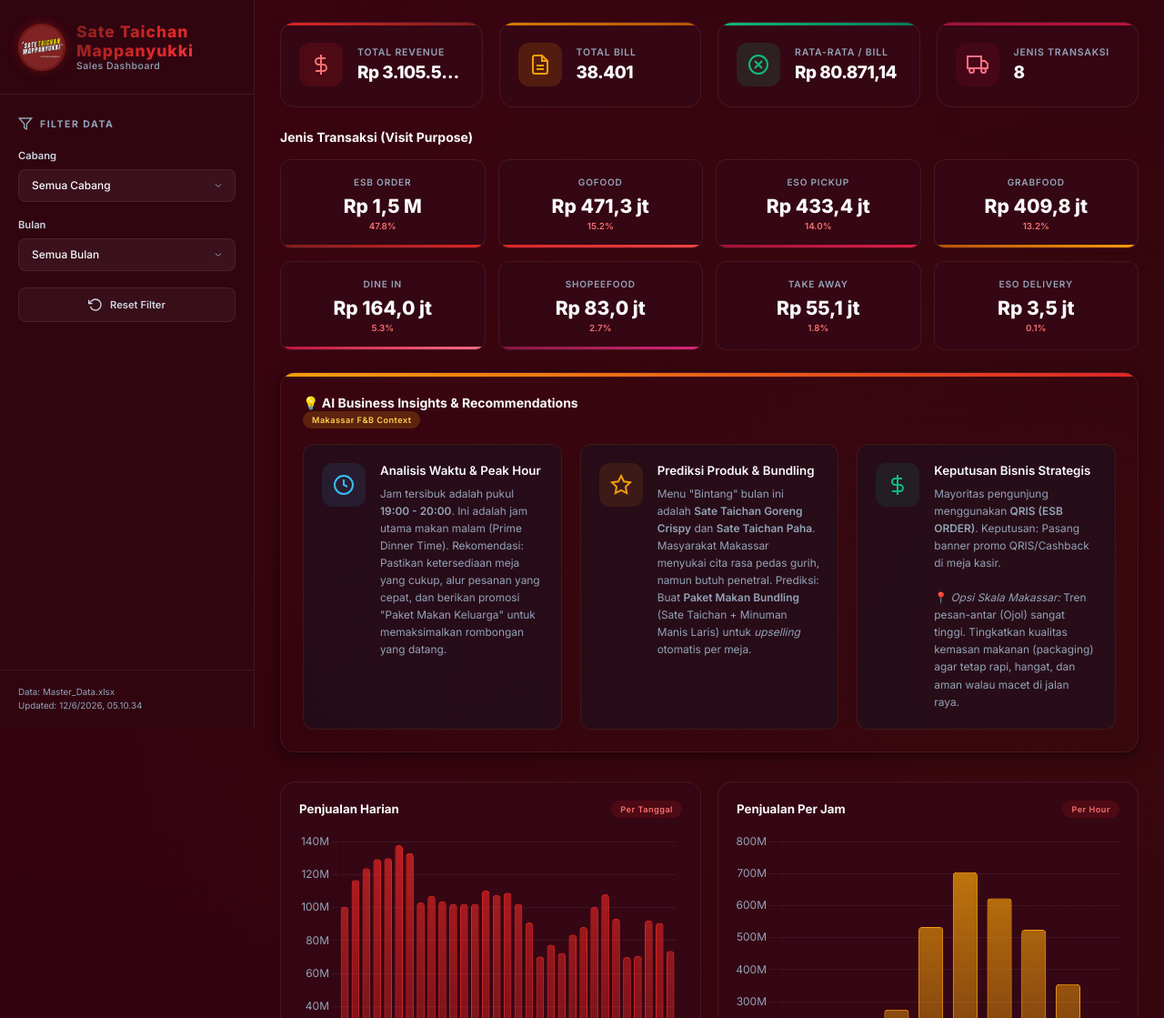
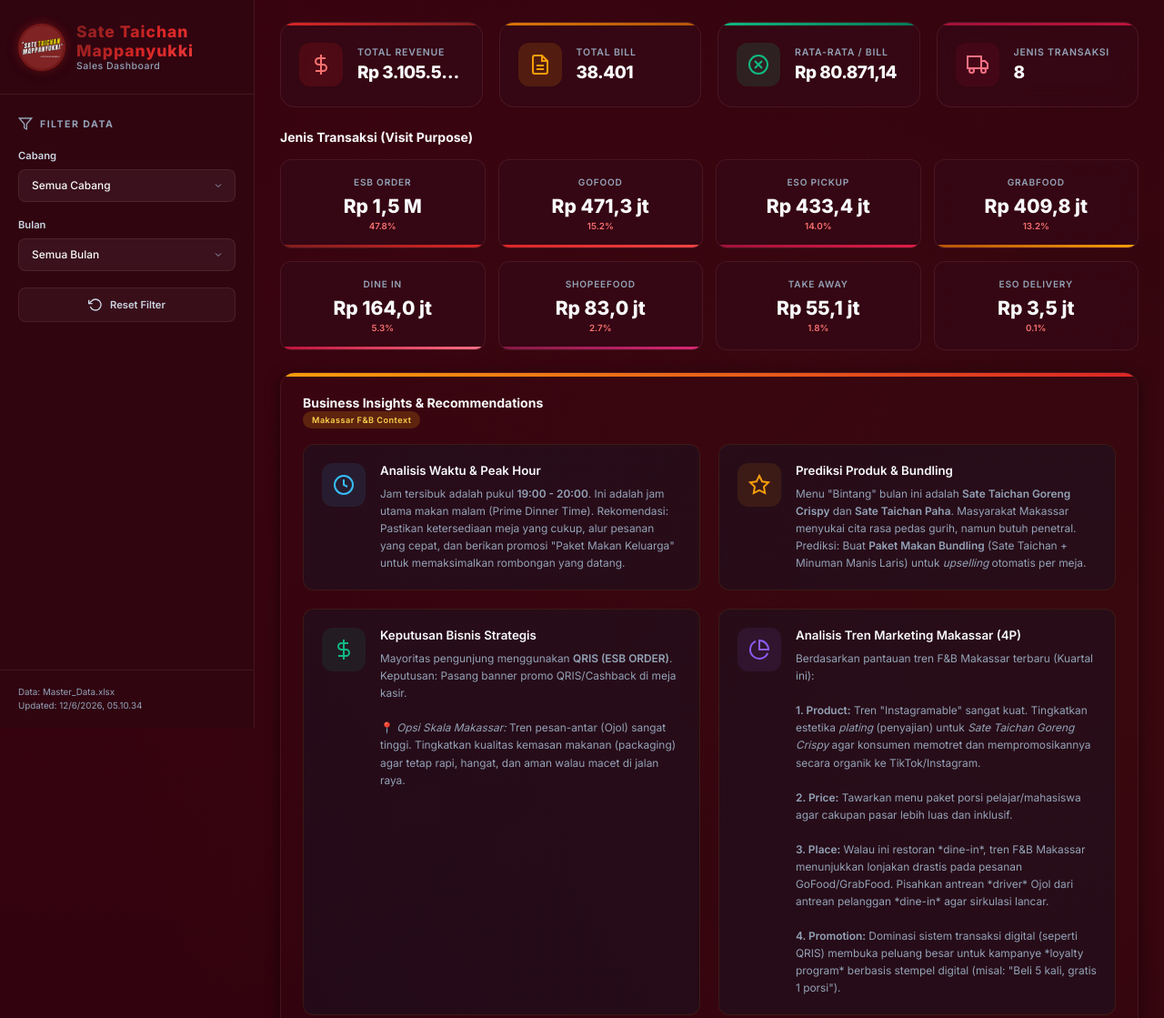
Before and after one commit to MAliefRuslan/Dashboard_STM, a website: page index.html in a window 1280 px wide. Shown: the top 1119 px of the page at 91% size. Drawn offline with nearby package versions, Linux system fonts and the light colour scheme.

Commit message:
Update insights title and add Marketing Analysis (4P) card with real-time F&B trends

```diff
--- a/app.js
+++ b/app.js
@@ -294,6 +294,29 @@
   }
 
   document.getElementById('insightBusiness').innerHTML = businessText || 'Data belum cukup.';
+
+  // 4. Marketing Analysis (4P) & Real-time Trends
+  let marketingText = '';
+  let topProductForMkt = 'Sate Taichan';
+  if (data.topMenu && data.topMenu.length > 0) {
+    topProductForMkt = data.topMenu[0].menu;
+  }
+
+  const avgBill = data.totalBills > 0 ? (data.totalSales / data.totalBills) : 0;
+
+  marketingText += `Berdasarkan pantauan tren F&B Makassar terbaru (Kuartal ini):<br><br>`;
+  marketingText += `<strong>1. Product:</strong> Tren "Instagramable" sangat kuat. Tingkatkan estetika <em>plating</em> (penyajian) untuk <em>${topProductForMkt}</em> agar konsumen memotret dan mempromosikannya secara organik ke TikTok/Instagram.<br><br>`;
+
+  if (avgBill > 0 && avgBill < 35000) {
+    marketingText += `<strong>2. Price:</strong> *Smart Consumer* Makassar menyukai "Value for Money". Rata-rata bill Anda cukup terjangkau. Pertahankan ini sebagai *selling point* kuat!<br><br>`;
+  } else {
+    marketingText += `<strong>2. Price:</strong> Tawarkan menu paket porsi pelajar/mahasiswa agar cakupan pasar lebih luas dan inklusif.<br><br>`;
+  }
+
+  marketingText += `<strong>3. Place:</strong> Walau ini restoran *dine-in*, tren F&B Makassar menunjukkan lonjakan drastis pada pesanan GoFood/GrabFood. Pisahkan antrean *driver* Ojol dari antrean pelanggan *dine-in* agar sirkulasi lancar.<br><br>`;
+  marketingText += `<strong>4. Promotion:</strong> Dominasi sistem transaksi digital (seperti QRIS) membuka peluang besar untuk kampanye *loyalty program* berbasis stempel digital (misal: "Beli 5 kali, gratis 1 porsi").`;
+
+  document.getElementById('insightMarketing').innerHTML = marketingText;
 }
 
 // Utility for animating number changes
--- a/index.html
+++ b/index.html
@@ -153,7 +153,7 @@
       <!-- Smart Business Insights -->
       <section class="insights-section" id="insightsSection">
         <div class="section-header">
-          <h2>💡 AI Business Insights & Recommendations</h2>
+          <h2>Business Insights & Recommendations</h2>
           <span class="chart-badge" style="background: rgba(245, 158, 11, 0.2); color: #fcd34d;">Makassar F&B Context</span>
         </div>
         <div class="insight-cards-container">
@@ -192,6 +192,19 @@
             <div class="insight-content">
               <h3>Keputusan Bisnis Strategis</h3>
               <p id="insightBusiness">Memuat data...</p>
+            </div>
+          </div>
+
+          <div class="insight-card">
+            <div class="insight-icon marketing-icon">
+              <svg viewBox="0 0 24 24" fill="none" stroke="currentColor" stroke-width="2">
+                <path d="M21.21 15.89A10 10 0 1 1 8 2.83"></path>
+                <path d="M22 12A10 10 0 0 0 12 2v10z"></path>
+              </svg>
+            </div>
+            <div class="insight-content">
+              <h3>Analisis Tren Marketing Makassar (4P)</h3>
+              <p id="insightMarketing">Memuat data...</p>
             </div>
           </div>
         </div>
--- a/style.css
+++ b/style.css
@@ -675,7 +675,7 @@
 
 .insight-cards-container {
   display: grid;
-  grid-template-columns: repeat(3, 1fr);
+  grid-template-columns: repeat(2, 1fr);
   gap: 20px;
   margin-top: 20px;
 }
@@ -724,6 +724,11 @@
 .business-icon {
   background: rgba(16, 185, 129, 0.1);
   color: #10b981;
+}
+
+.marketing-icon {
+  background: rgba(139, 92, 246, 0.1);
+  color: #8b5cf6;
 }
 
 .insight-content h3 {
```
